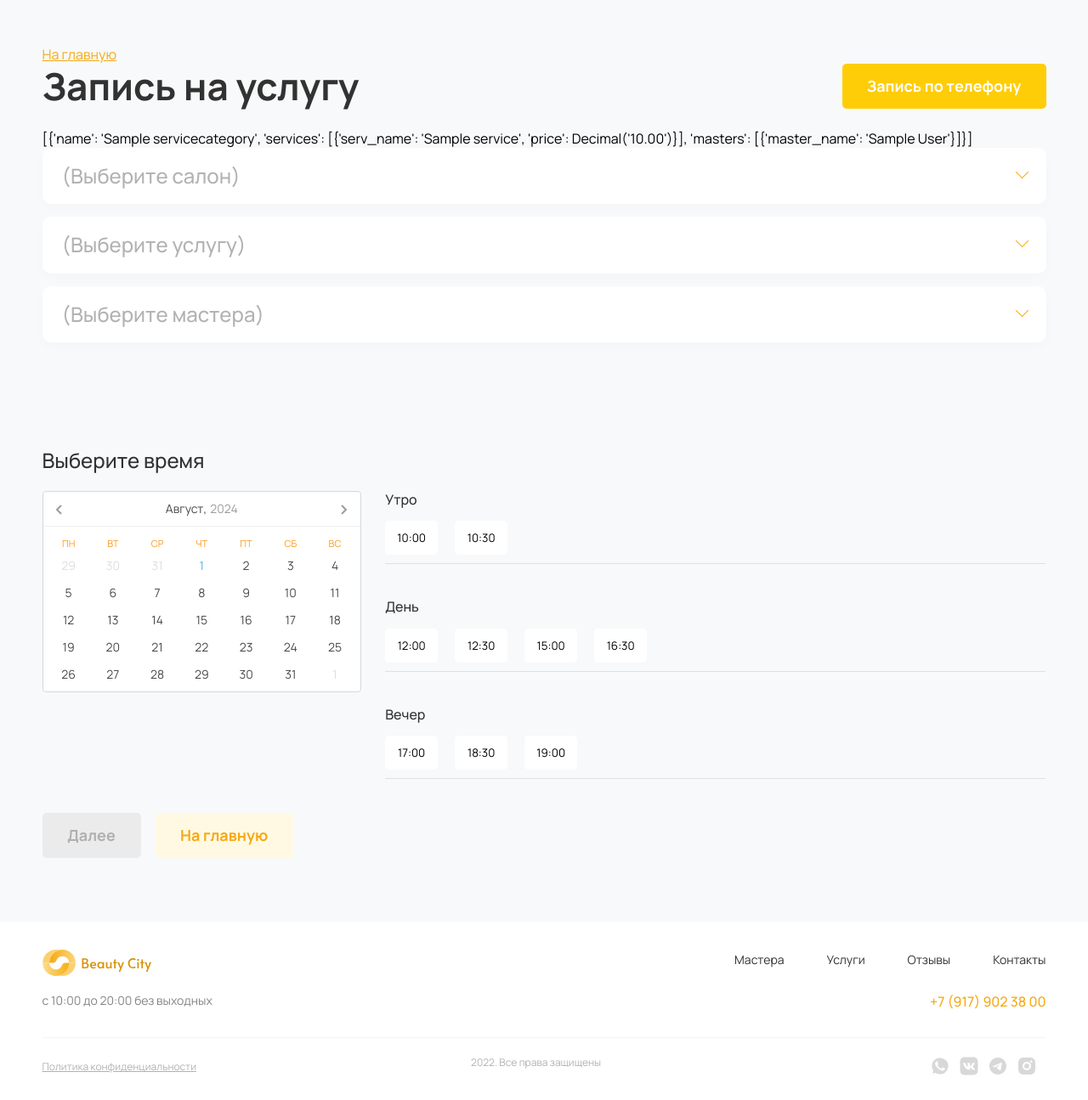
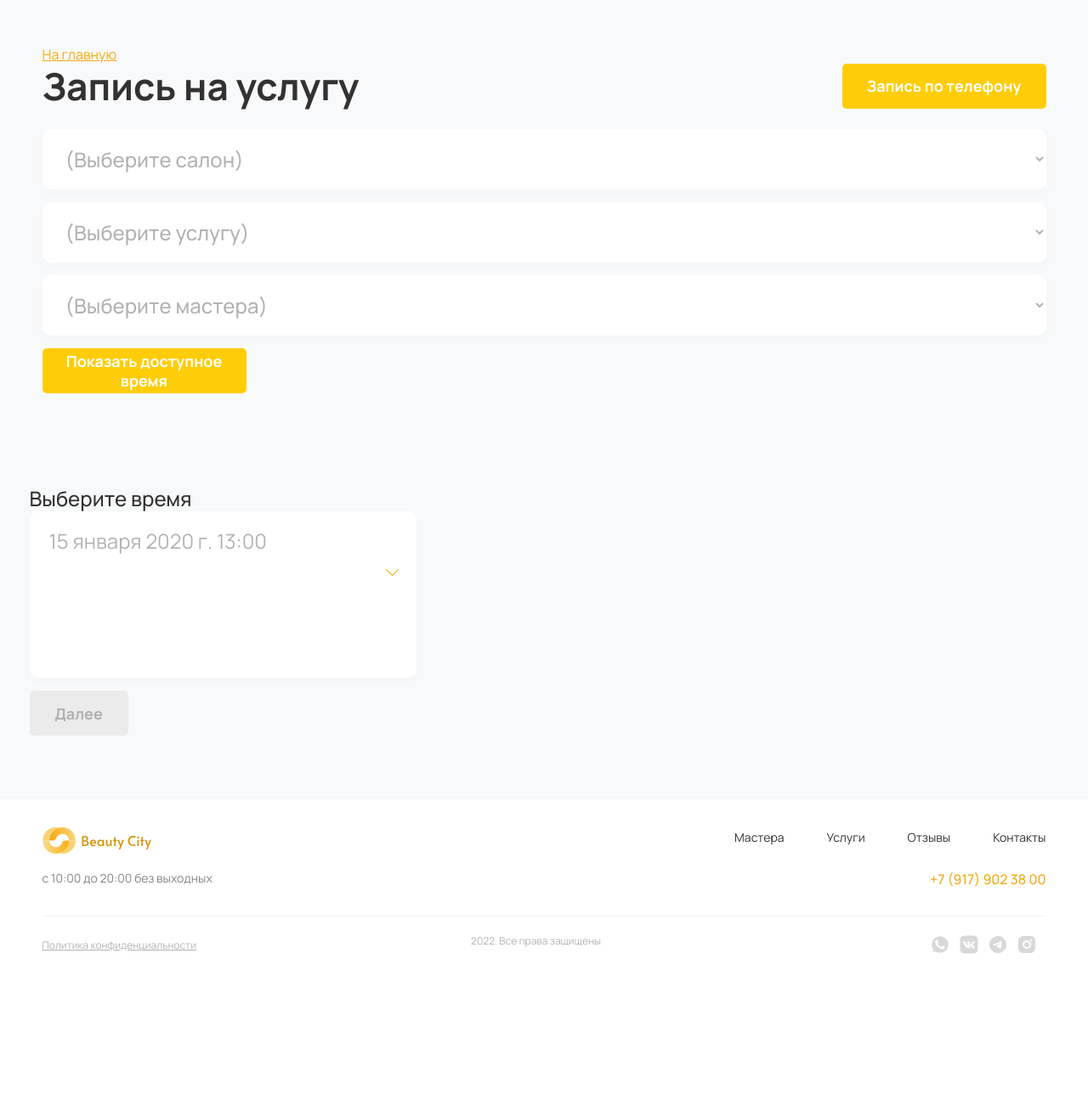
Before and after one commit to malykhdenis/beauty-salon, a Django app: page /services/ in a window 1280 px wide. Shown: the part 80-1375 px from the top of the page at 85% size. After the commit the page ends 1203 px from the top, so only its background shows below. Run offline with Django 5.2, Linux system fonts and the light colour scheme; a user stored in the database is signed in; tables that the repository leaves empty hold one stand-in row (values such as "Sample post"); parts of the project's set-up code (start-up, migrations or seed data) failed here and were passed over.

Commit message:
show available time

```diff
--- a/salon/templates/salon/index.html
+++ b/salon/templates/salon/index.html
@@ -18,7 +18,7 @@
 									довольных клиентов
 								</p>
 							</div>
-							<a href={% url "salon:service" %}><button class="banner__btn">Записаться</button></a>
+							<a href='{% url "salon:services" %}'><button class="banner__btn">Записаться</button></a>
 						</div>
 					</div>
 					<div class="col-md-12 col-lg-5">
--- a/salon/templates/salon/service.html
+++ b/salon/templates/salon/service.html
@@ -93,6 +93,7 @@
 			</div>
 		</div>
 	</header>
+
 	<section id="service">
 		<div class="container">
 			<div class="service">
@@ -103,107 +104,57 @@
 					<h1 class="service__title">Запись на услугу</h1>
 					<button class="service__btn btn">Запись по телефону</button>
 				</div>
-				<h>{{pointed_cats}}
-				<form action="#" class="service__form">
-
+				<form action="#" method="post" class="service__form">{% csrf_token %}
 					<div class="service__form_block service__salons">
-						<button class="accordion">(Выберите салон)</button>
-						<div class="panel">
-						{% for salon in pointed_salons %}
-						  <div class="accordion__block fic">
-							<div class="accordion__block_intro">{{salon.salon}}</div>
-							<div class="accordion__block_address">{{salon.address}}</div>
-						  </div>
-						{% endfor %}
-						</div>
+						<select name="salon" id="" class="accordion">
+							<option value="" selected class="accordion__block fic">(Выберите салон)</option>
+							{% for salon in salons %}
+								<option value="{{salon.id}}" class="accordion__block fic">{{salon.name}}</option>
+							{% endfor %}
+						</select>
 					</div>
 					<div class="service__form_block service__services">
-						<button class="accordion">(Выберите услугу)</button>
-						<div class="panel">
-					{% for cat in pointed_cats %}
-							<button class="accordion">{{cat.name}}</button>
-						 	<div class="panel">
-								<div class="accordion__block_items">
-									{% for serv in cat.services %}
-									<div class="accordion__block_item fic">
-										<div class="accordion__block_item_intro">{{serv.serv_name}}</div>
-										<div class="accordion__block_item_address">{{serv.price}}</div>
-									</div>
-									{% endfor %}
-								</div>
-							</div>
-					{% endfor %}
-						</div>
+						<select name="service" id="" class="accordion">
+							<option value="" selected class="accordion__block fic">(Выберите услугу)</option>
+							{% for service in services %}
+								<option value="{{service.id}}" class="accordion__block fic">{{service.name}}</option>
+							{% endfor %}
+						</select>
 					</div>
 					<div class="service__form_block service__masters">
-						<button class="accordion">(Выберите мастера)</button>
-
-						<div class="panel">
-
-							<div class="accordion__block fic">
-								{% for mas in cat.masters %}
-								<div class="accordion__block_item_intro">{{mas.master_name}}</div>
-								{% endfor %}
-							</div>
-
-						</div>
-
+						<select name="master" id="" class="accordion">
+							<option value="" selected class="accordion__block fic">(Выберите мастера)</option>
+							{% for master in masters %}
+								<option value="{{master.id}}" class="accordion__block fic">{{master.firstname}} {{master.lastname}}</option>
+							{% endfor %}
+						</select>
 					</div>
-
+					<button type="submit" class="service__btn">Показать доступное время</button>
 				</form>
 			</div>
 		</div>
 	</section>
+
 	<section id="time">
 		<div class="container">
 			<div class="time">
-				<h2 class="time__title">Выберите время</h2>
 				<div class="time__block">
 					<div class="row">
-						<div class="col-md-4">
-							<div id="datepickerHere"></div>
-						</div>
-						<div class="col-md-8">
-							<div class="time__elems">
-								<div class="time__items">
-									<div class="time__elems_intro">Утро</div>
-									<div class="time__elems_elem fic">
-										<button data-time="10:00" class="time__elems_btn">10:00</button>
-										<button data-time="10:30" class="time__elems_btn">10:30</button>
-									</div>
-								</div>
-								<div class="time__items">
-									<div class="time__elems_intro">День</div>
-									<div class="time__elems_elem fic">
-										<button data-time="12:00" class="time__elems_btn">12:00</button>
-										<button data-time="12:30" class="time__elems_btn">12:30</button>
-										<button data-time="15:00" class="time__elems_btn">15:00</button>
-										<button data-time="16:30" class="time__elems_btn">16:30</button>
-									</div>
-								</div>
-								<div class="time__items">
-									<div class="time__elems_intro">Вечер</div>
-									<div class="time__elems_elem fic">
-										<button data-time="17:00" class="time__elems_btn">17:00</button>
-										<button data-time="18:30" class="time__elems_btn">18:30</button>
-										<button data-time="19:00" class="time__elems_btn">19:00</button>
-									</div>
-								</div>
-							</div>
-						</div>
-					</div>
-				</div>
-				<div class="time__btns">
-					<div class="row">
-						<div class="col-md-12">
-							<button  class="time__btns_next">Далее</button>
-							<button  class="time__btns_home">На главную</button>
-						</div>
+						<form action="{% url 'salon:service-finally' %}" method="post">{% csrf_token %}
+							<label class="time__title">Выберите время</label>
+							<select name="time" id="" multiple="True" class="accordion">
+								{% for hour in available_hours %}
+									<option class="time__elems_btn">{{hour.time}}</option>
+								{% endfor %}
+							</select>
+							<button type="submit" class="time__btns_next">Далее</button>
+						</form>
 					</div>
 				</div>
 			</div>
 		</div>
 	</section>
+
 	<footer id="footer">
 		<div class="container">
 			<div class="footer">
--- a/salon/templates/salon/serviceFinally.html
+++ b/salon/templates/salon/serviceFinally.html
@@ -1,4 +1,5 @@
 <!DOCTYPE html>
+{% load static %}
 <html lang="en">
 <head>
 	<meta charset="UTF-8">
--- a/salon/urls.py
+++ b/salon/urls.py
@@ -1,7 +1,7 @@
 from django.urls import path
 
 from .views import (index, services, contacts, masters, notes, payment,
-                    reviews, service)
+                    reviews, service_finally)
 
 app_name = 'salon'
 urlpatterns = [
@@ -10,7 +10,7 @@ urlpatterns = [
     path('masters/', masters, name='masters'),
     path('reviews/', reviews, name='reviews'),
     path('services/', services, name='services'),
-    path('service/', service, name='service'),
+    path('service-finally/', service_finally, name='service-finally'),
     path('notes/', notes, name='notes'),
     path('payment/', payment, name='payment'),
 ]
--- a/salon/views.py
+++ b/salon/views.py
@@ -2,12 +2,13 @@ import uuid
 
 from django.http import HttpResponseRedirect
 from django.shortcuts import render
-from .models import Advertising, Salon, Master, Service, Time, Feedback, Order, ServiceCategory
 from django.contrib.auth.decorators import login_required
 from environs import Env
 from yookassa import Configuration, Payment
 
-from .models import Order
+from .models import (Advertising, Salon, Master, Service, Time, Feedback,
+                     Order, ServiceCategory)
+
 
 env = Env()
 env.read_env()
@@ -73,50 +74,34 @@ def masters(request):
 @login_required
 def services(request):
     salons = Salon.objects.all()
-    cats = ServiceCategory.objects.all()
-    pointed_salons = []
-    pointed_cats = []
-    for salon in salons:
-        pointed_salon = {
-            'salon': salon.name,
-            'address': salon.address,
-        }
-        pointed_salons.append(pointed_salon)
-    for cat in cats:
-        pointed_cat = {
-            'name': cat.name,
-        }
-        pointed_services = []
-        for serv in cat.services.all():
-            pointed_service = {
-                'serv_name': serv.name,
-                'price': serv.price
-            }
-            pointed_services.append(pointed_service)
-            pointed_cat['services'] = pointed_services
-            service_masters = []
-            for master in serv.master_services.all():
-                service_master = {
-                    'master_name': f'{master.firstname} {master.lastname}'
-                }
-                service_masters.append(service_master)
-                pointed_cat['masters'] = service_masters
-        pointed_cats.append(pointed_cat)
+    services = Service.objects.all()
+    masters = Master.objects.all()
 
+    filters = {}
+    for filter_key, filter_value in dict(request.POST).items():
+        if filter_key in ['csrfmiddlewaretoken', 'service']:
+            continue
+        if filter_value[0] != '':
+            filters[filter_key] = int(filter_value[0])
 
-    data = {'pointed_salons': pointed_salons,
-            'pointed_cats': pointed_cats,
-            }
+    available_hours = Time.objects.filter(**filters).filter(available=True)
 
-    return render(request, "salon/service.html", context=data)
+    context = {
+        'salons': salons,
+        'services': services,
+        'masters': masters,
+        'available_hours': available_hours,
+    }
+
+    return render(request, "salon/service.html", context=context)
 
 def popup(request):
     return render(request, "salon/popup.html")
 
 
 @login_required
-def service(request):
-    return render(request, "salon/service.html")
+def service_finally(request):
+    return render(request, "salon/serviceFinally.html")
 
 
 def notes(request):
```
